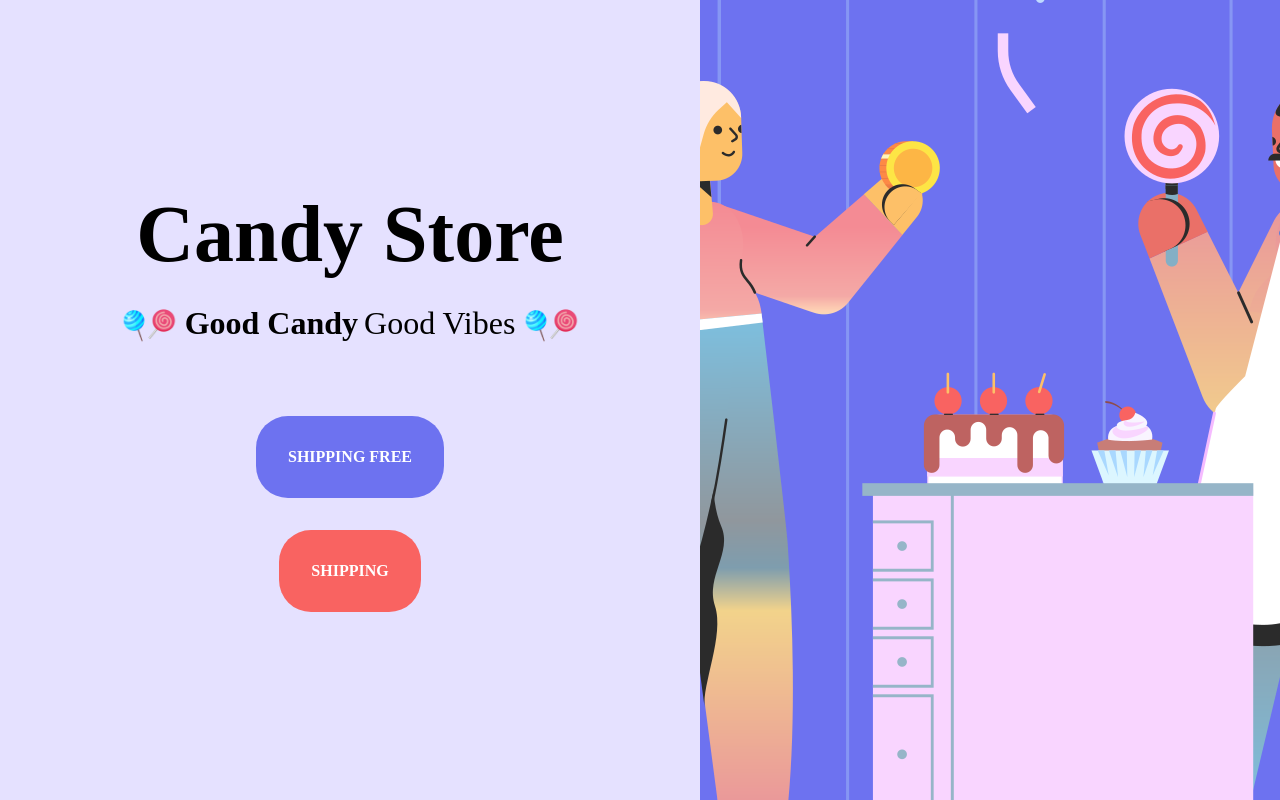
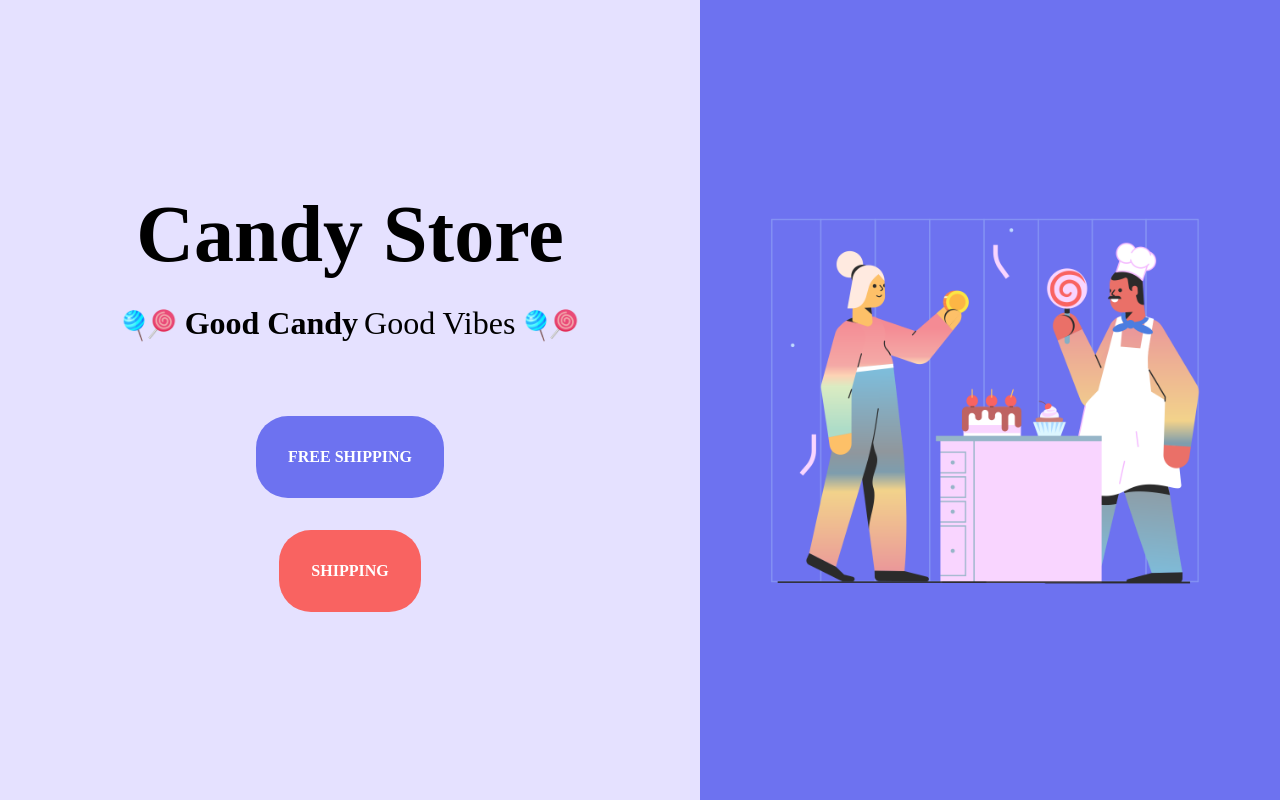
Before and after one commit to lucianobs1/candy-cart, a React (Create React App) app: page / in a window 1280 px wide. Built offline with nearby package versions, Linux system fonts and the light colour scheme.

Commit message:
added routes

```diff
--- a/package.json
+++ b/package.json
@@ -12,6 +12,7 @@
     "@types/react-dom": "^17.0.9",
     "react": "^17.0.2",
     "react-dom": "^17.0.2",
+    "react-router-dom": "^6.2.1",
     "react-scripts": "5.0.0",
     "styled-components": "^5.3.3",
     "typescript": "^4.4.2",
--- a/src/App.tsx
+++ b/src/App.tsx
@@ -1,13 +1,14 @@
 import React from 'react';
-import Home from './pages/Home'
+import { BrowserRouter } from 'react-router-dom';
+import Routes from './routes';
 import { GlobalStyles } from './styles/global';
 
 const App: React.FC = () => {
   return (
-    <>
-      <Home />
+    <BrowserRouter>
+      <Routes />
       <GlobalStyles />
-    </>
+    </BrowserRouter>
   );
 }
 
--- /dev/null
+++ b/src/pages/FreeShipping/index.tsx
@@ -0,0 +1,11 @@
+import React from 'react';
+
+// import { Container } from './styles';
+
+const FreeShipping: React.FC = () => {
+  return (
+    <h1>Hello FreeShipping</h1>
+  );
+}
+
+export default FreeShipping;
--- a/src/pages/Home/index.tsx
+++ b/src/pages/Home/index.tsx
@@ -14,8 +14,8 @@ const Home: React.FC = () => {
             <p>Good Vibes</p>
             <img src={candyText} alt="Candy" />
           </div>
-        <a href="/">Shipping Free</a>
-        <a href="/">Shipping</a>
+          <a href="/free-shipping">Free Shipping</a>
+          <a href="/shipping">Shipping</a>
       </main>
 
       <ImageContainer />
--- a/src/pages/Home/styles.ts
+++ b/src/pages/Home/styles.ts
@@ -73,6 +73,6 @@ export const ImageContainer = styled.image`
   height: 100vh;
   width: 1200px;
   background: #6D72F0 url(${candyImage}) no-repeat center;
-  background-size: auto;
+  background-size: contain;
   flex: 1;
 `;
--- a/src/pages/Shipping/index.tsx
+++ b/src/pages/Shipping/index.tsx
@@ -3,7 +3,9 @@ import React from 'react';
 // import { Container } from './styles';
 
 const Shipping: React.FC = () => {
-  return <div />;
+  return (
+    <h1>Hello Shipping</h1>
+  );
 }
 
 export default Shipping;
--- /dev/null
+++ b/src/routes/index.tsx
@@ -0,0 +1,20 @@
+import { Routes as RoutesPath, Route } from 'react-router-dom';
+
+import React from 'react';
+import Shipping from '../pages/Shipping';
+import FreeShipping from '../pages/FreeShipping';
+import Home from '../pages/Home';
+
+const Routes: React.FC = () => {
+  return (
+    <>
+      <RoutesPath>
+        <Route path='/' element={<Home />}/>
+        <Route path='/shipping' element={<Shipping />}/>
+        <Route path='/free-shipping' element={<FreeShipping/>}/>
+      </RoutesPath>
+    </>
+  )
+}
+
+export default Routes;
```
Also changed, not shown: src/pages/ShippingFree/index.tsx (deleted, +0 -9 lines), 1 other file (tests, documents, lock files or other folders).
